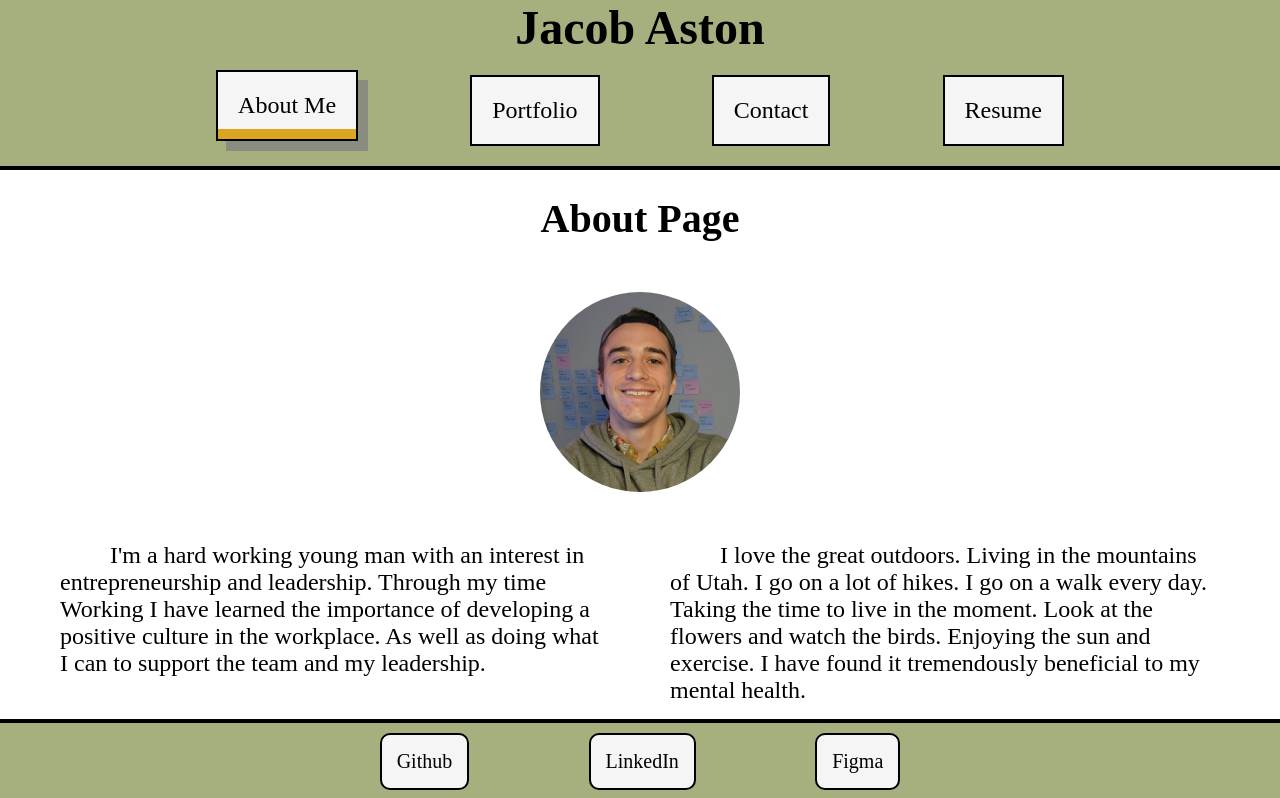
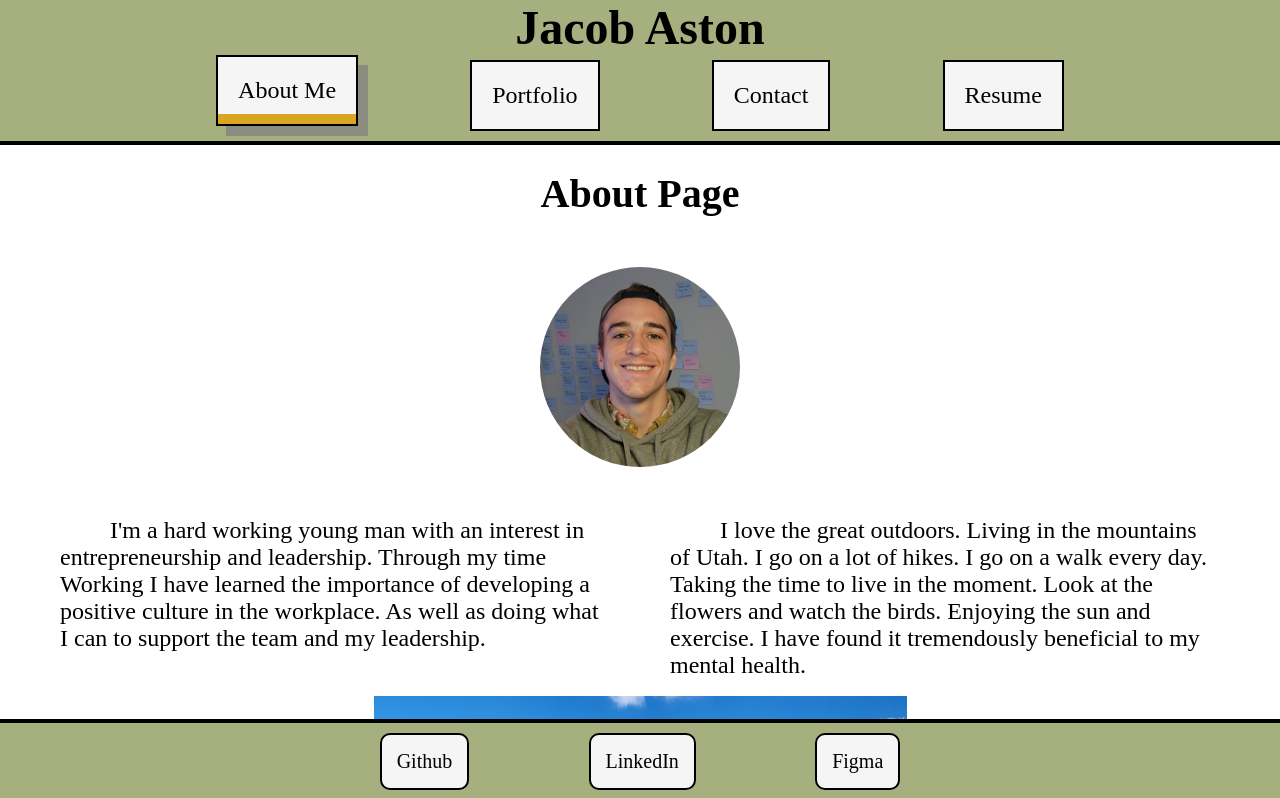
Before and after one commit to Jacob-Aston/react-portfolio, a React (Create React App) app: page / in a window 1280 px wide. Shown: the top 798 px of the page. Built offline with nearby package versions, Linux system fonts and the light colour scheme; the HTML template or start-up script is replaced by a standard one.

Commit message:
fixed header margins.

```diff
--- a/src/styles/Navigation.css
+++ b/src/styles/Navigation.css
@@ -15,7 +15,7 @@ nav {
   justify-content: center;
   padding: 5px;
   border: solid 2px;
-  margin: 0 0 10px;
+  margin: 5px 0 10px;
   width: fit-content;
   border-color: black;
   background-color: whitesmoke;
@@ -59,7 +59,7 @@ nav {
   display: none;
   width: 75%;
   padding: 0;
-  margin: 15px auto;
+  margin: 0 auto 5px;
   flex-direction: row;
   justify-content: space-around;
   align-items: center;
```
